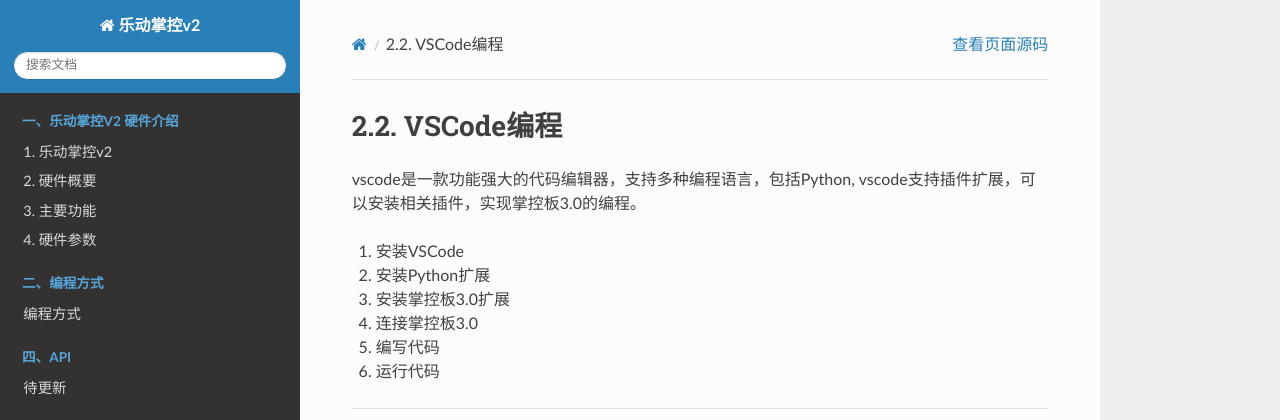
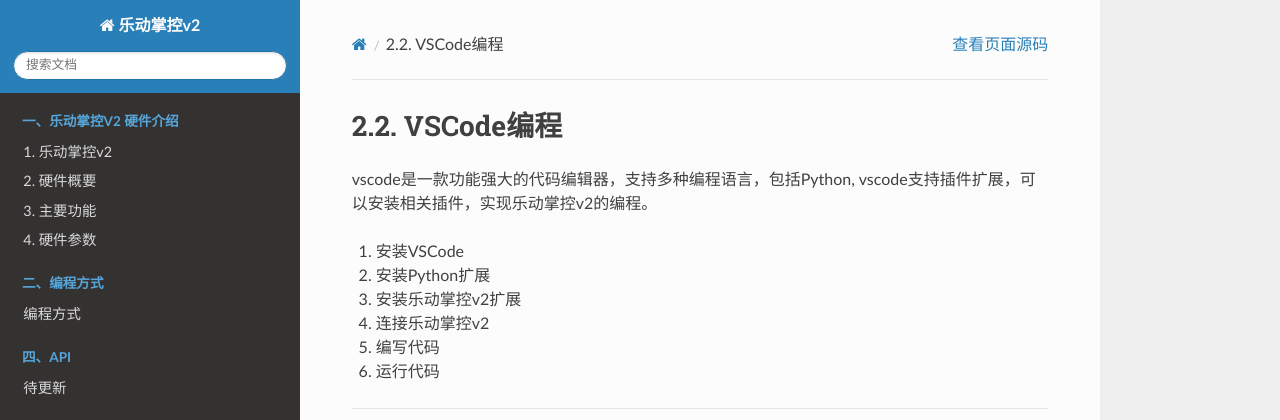
Before and after one commit to labplus-cn/labplus_ledong_v2-documentation, a Sphinx documentation site: the page built from documentation/2_software/1_2_vscode.rst, in a window 1280 px wide. Shown: the top 420 px of the page. Built offline with Sphinx 7.4.7 and the Read the Docs theme 3.1.0, drawn with Linux system fonts in a browser that asks for light colours; pages that are not in the unit, such as notebooks, are missing from menus.

Commit message:
乐动掌控v2 v0.1

```diff
--- a/documentation/1_hardware/1_1_introduce.rst
+++ b/documentation/1_hardware/1_1_introduce.rst
@@ -1,9 +1,9 @@
 1.1. 乐动掌控v2  简介
 =========================
 
-.. figure:: /../_static/image/hardware/ledong_v2.png
+.. figure:: /_static/image/hardware/ledong_v2.png
     :align: center
-    :width: 650
+    :width: 1292
 
 乐动掌控v2 是一款教学用开源硬件，具有丰富的应用场景，满足AIOT物联网教学需求。
 
--- a/documentation/1_hardware/index.rst
+++ b/documentation/1_hardware/index.rst
@@ -1,4 +1,4 @@
-掌控板3.0
+乐动掌控v2
 ======================================================
    hardware_introduction/1_introduce.rst
    hardware_introduction/2_characteristic.rst
--- a/documentation/2_software/1_2_vscode.rst
+++ b/documentation/2_software/1_2_vscode.rst
@@ -1,11 +1,11 @@
 2.2. VSCode编程
 ================
 
-vscode是一款功能强大的代码编辑器，支持多种编程语言，包括Python, vscode支持插件扩展，可以安装相关插件，实现掌控板3.0的编程。
+vscode是一款功能强大的代码编辑器，支持多种编程语言，包括Python, vscode支持插件扩展，可以安装相关插件，实现乐动掌控v2的编程。
 
 1. 安装VSCode
 2. 安装Python扩展
-3. 安装掌控板3.0扩展
-4. 连接掌控板3.0
+3. 安装乐动掌控v2扩展
+4. 连接乐动掌控v2
 5. 编写代码
 6. 运行代码
--- a/documentation/2_software/1_index.rst
+++ b/documentation/2_software/1_index.rst
@@ -1,7 +1,7 @@
 2. 软件编程
 ==================
 
-掌控板3.0 既可以使用mPython等图形化软件编程，也可以使用VSCode实现Python编程。
+乐动掌控v2 既可以使用mPython等图形化软件编程，也可以使用VSCode实现Python编程。
 
 2.1 mPython IDE
 ----------------
```
